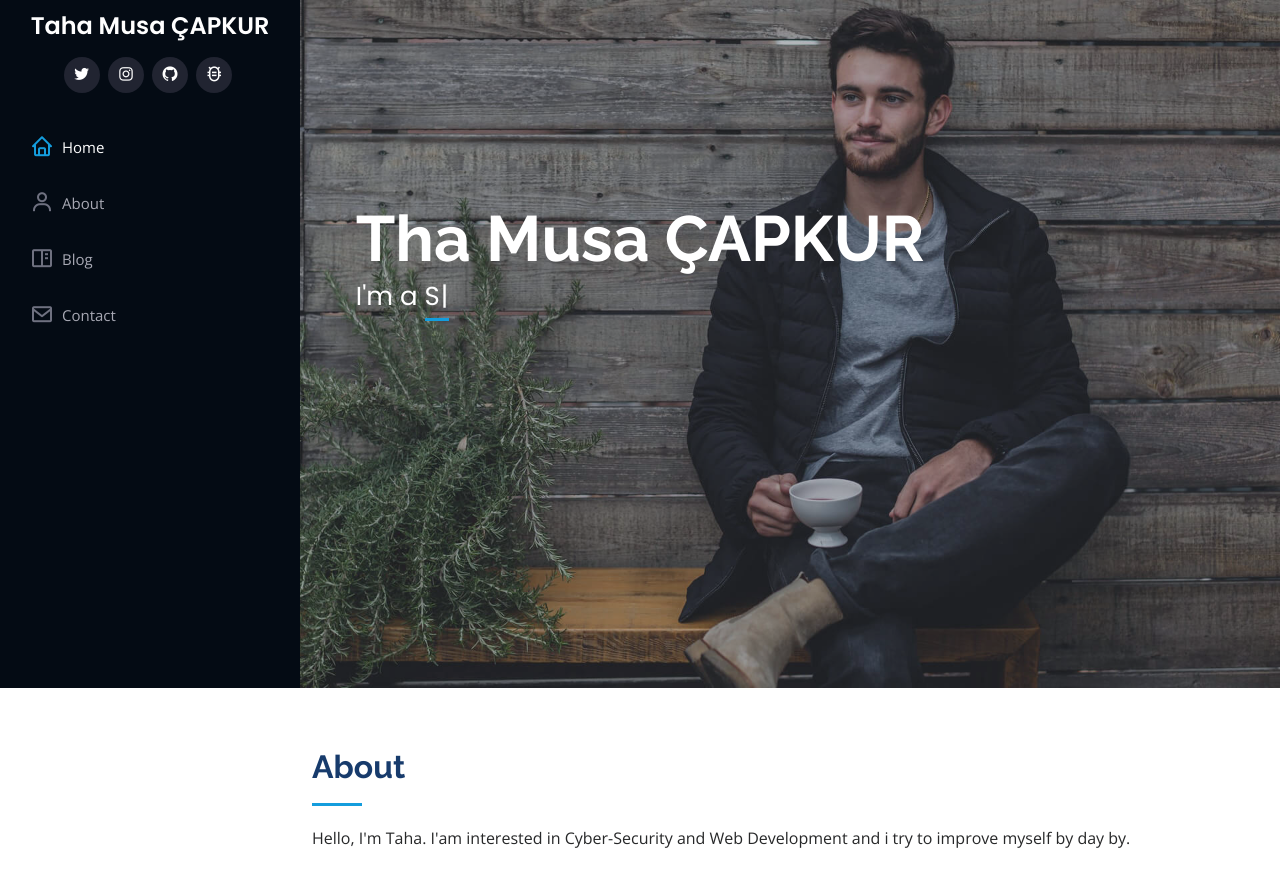
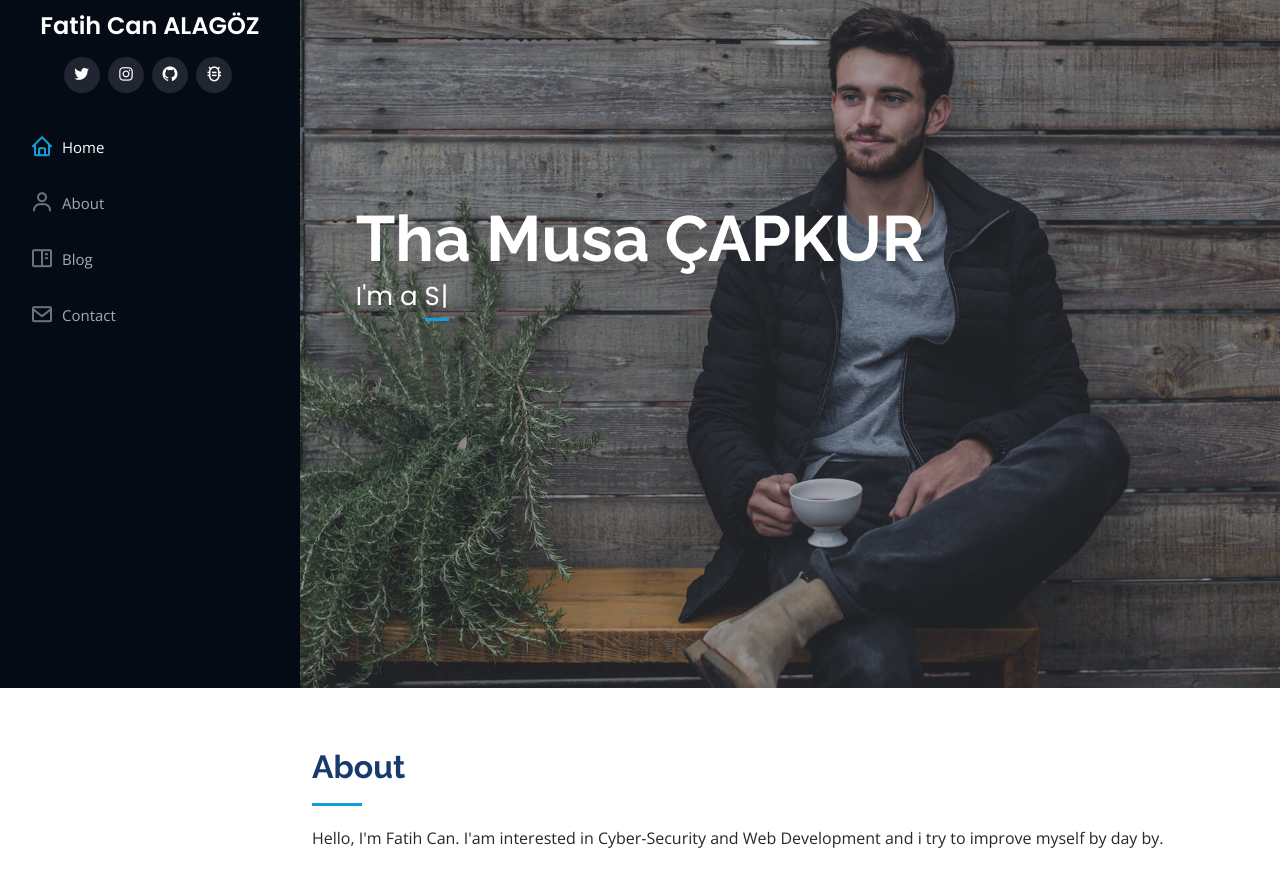
Before and after one commit to the-zank/personal-web, a plain HTML site: page index.html in a window 1280 px wide. Shown: the part 112-989 px from the top of the page. Drawn offline with nearby package versions, Linux system fonts and the light colour scheme.

Commit message:
Update index.html

```diff
--- a/index.html
+++ b/index.html
@@ -54,7 +54,7 @@
             alt=""
             class="img-fluid rounded-circle"
           />
-          <h1 class="text-light"><a href="index.html">Taha Musa ÇAPKUR</a></h1>
+          <h1 class="text-light"><a href="index.html">Fatih Can ALAGÖZ</a></h1>
           <div class="social-links mt-3 text-center">
             <a href="https://twitter.com/thexzank" target="_blank" class="twitter"><i class="bx bxl-twitter"></i></a>
 
@@ -123,7 +123,7 @@
           <div class="section-title">
             <h2>About</h2>
             <p>
-              Hello, I'm Taha. I'am interested in Cyber-Security and Web Development and i try to improve myself by day by.
+              Hello, I'm Fatih Can. I'am interested in Cyber-Security and Web Development and i try to improve myself by day by.
             </p>
           </div>
 
```
